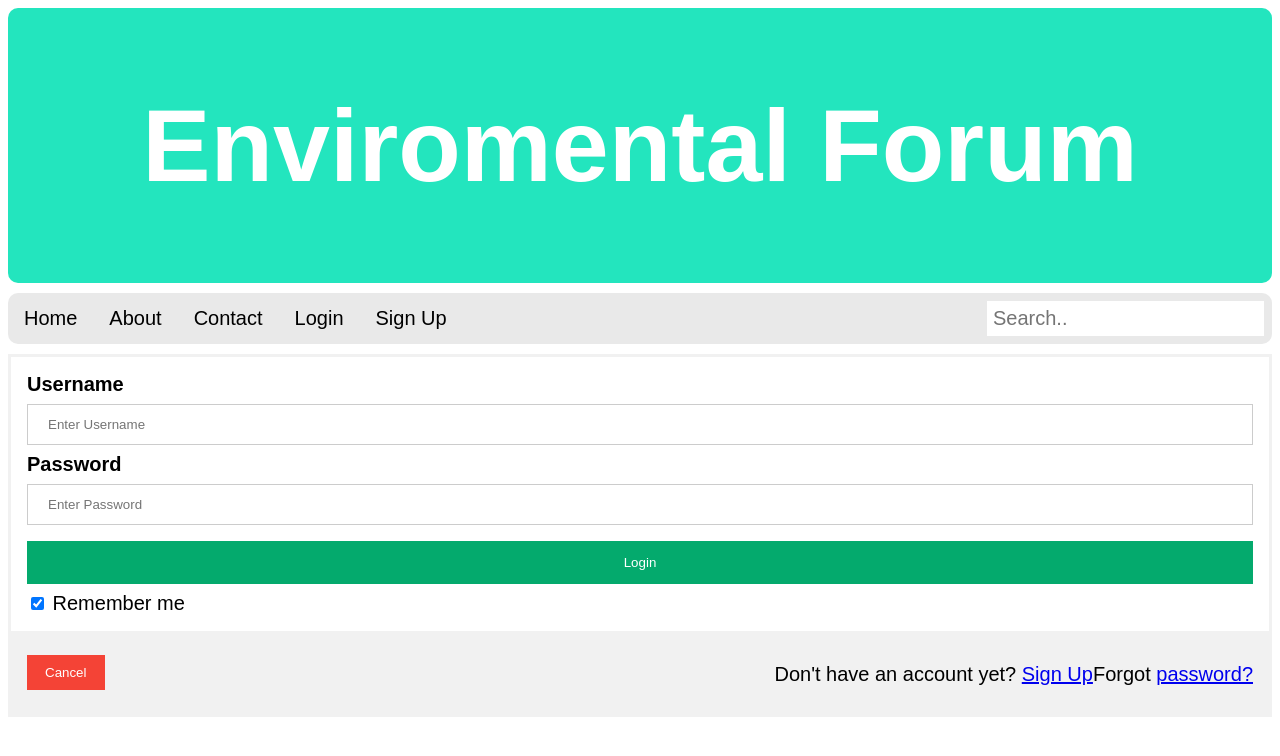
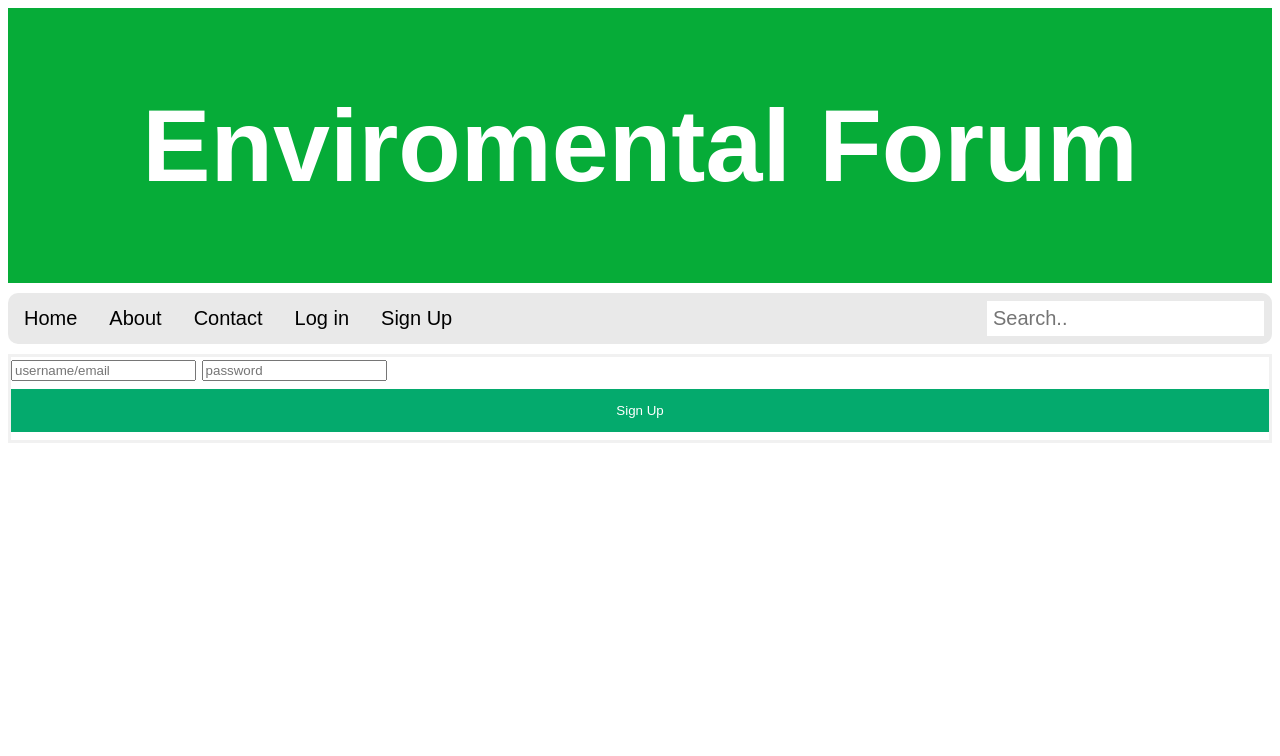
Before and after one commit to Coolejubo/KlimaatForum, a PHP site: page /frontEnd/loginStuff/login.php in a window 1280 px wide. Shown: the top 756 px of the page. Run offline with PHP 8.4, Linux system fonts and the light colour scheme.

Commit message:
Werkend LoginSystem

```diff
--- a/frontEnd/header.php
+++ b/frontEnd/header.php
@@ -1,6 +1,6 @@
 <?php
 
-
+    session_start();
 
 ?>
 
@@ -21,9 +21,17 @@
             <a href="https://webtech-ki46.webtech-uva.nl">Home</a>
             <a href="#about">About</a>
             <a href="#contact">Contact</a>
-            <a href="https://webtech-ki46.webtech-uva.nl/frontEnd/loginStuff/login.php">Login</a>
-            <a href="https://webtech-ki46.webtech-uva.nl/frontEnd/loginStuff/signup.php">Sign Up</a>
+            <?php
+            if (isset($_SESSION['username'])) {
+                echo '<a href="https://webtech-ki46.webtech-uva.nl/frontEnd/profilePage/profilePage.php">Profile</a>';
+                echo '<a href="https://webtech-ki46.webtech-uva.nl/frontEnd/createthread/create_thread.php">Post</a>';
+                echo '<a href="https://webtech-ki46.webtech-uva.nl/backEnd/includes/logout.inc.php">Log out</a>';
+            }
+            else {
+                echo '<a href="https://webtech-ki46.webtech-uva.nl/frontEnd/loginStuff/login.php">Log in</a>';
+                echo '<a href="https://webtech-ki46.webtech-uva.nl/frontEnd/loginStuff/signup.php">Sign Up</a>';
+
+            }
+            ?>
             <input class="searchBar" type="text" placeholder="Search..">
         </div>
-    </body>
-</html>
--- a/frontEnd/homePage/home.css
+++ b/frontEnd/homePage/home.css
@@ -32,12 +32,34 @@ Dit is de css voor de volgende en vorige pagina knoppen */
      border-radius: 50%;
  }
 
+/* Create three equal columns that float next to each other */
+.column {
+    float: left;
+    width: 50%;
+  }
+
+  /* Clear floats after the columns */
+  .row:after {
+    content: "";
+    display: table;
+    clear: both;
+  }
+
+  /* Responsive layout - makes the three columns stack on top of each other instead of next to each other on smaller screens (600px wide or less) */
+  @media screen and (max-width: 600px) {
+    .column {
+      width: 100%;
+    }
+  }
+
+
+
  .messageBox {
      margin-top: 10px;
      padding: 10px;
      border: 2px;
      border-radius: 10px;
-     border-style: groove;
+     border-style: outset;
  }
 
  .messageTitel {
--- a/frontEnd/loginStuff/login.php
+++ b/frontEnd/loginStuff/login.php
@@ -4,29 +4,31 @@
 
 ?>
 
-<form action="https://webtech-ki46.webtech-uva.nl/backEnd/includes/login.inc.php" method="post">
+	<form action="https://webtech-ki46.webtech-uva.nl/backEnd/includes/login.inc.php" method='post'>
+		<input type='text' name="username" placeholder="username/email">
+		<input type='text' name="password" placeholder="password">
+		<button type="submit" name="submit">Sign Up </button>
+	</form>
 
-	<div class="container">
-		<label for="uname"><b>Username</b></label>
-		<input class="loginInput" type="text" placeholder="Enter Username" name="uname" required>
+<?php
 
-		<label for="psw"><b>Password</b></label>
-		<input class="loginInput" type="password" placeholder="Enter Password" name="psw" required>
+if (isset($_GET["error"])) {
+	if ($_GET["error"] == "emptyInput") {
+		echo "<p>Fill in all fields!<?p>";
+	}
+	else if ($_GET["error"] == "smtm1Failed") {
+		echo "<p>Something went wrong with the SQL statement when looking up a user.</p>";
+	}
+	else if ($_GET["error"] == "userInvalid") {
+		echo "<p>The username or email is not registered.<?p>";
+	}
+	else if ($_GET["error"] == "passwordInvalid") {
+		echo "<p>The password is not valid.<?p>";
+	}
 
-		<button type="submit">Login</button>
-		<label>
-			<input type="checkbox" checked="checked" name="remember"> Remember me
-		</label>
-	</div>
+}
+?>
 
-	<div class="container" style="background-color:#f1f1f1">
-		<button type="button" class="cancelbtn">Cancel</button>
-		<span class="psw">Forgot <a href="#">password?</a></span>
-		<span class="psw">Don't have an account yet? <a href="https://webtech-ki46.webtech-uva.nl/frontEnd/loginStuff/signup.php">
-			Sign Up </a></span>
-	</div>
-
-</form>
 
 
 <?php
--- a/frontEnd/style.css
+++ b/frontEnd/style.css
@@ -3,6 +3,10 @@
 html {
     font-family: sans-serif;
     font-size: 20px;
+}
+
+* {
+  box-sizing: border-box;
 }
 
 /* Dit is de styling voor de header die bovenaan elke
@@ -12,11 +16,8 @@ dus je moet werken met size: #vw ofzo. */
 
 .header {
     padding: 10px;
-    border: 4px;
-    border-radius: 10px;
-    border-color: white;
     text-align: center;
-    background: #23e5be;
+    background: hsl(138, 93%, 35%);
     color: white;
     font-size: 4vw;
   }
```
Also changed, not shown: backEnd/includes/connection.php (+4 -3 lines), backEnd/includes/functions.inc.php (+39 -3 lines), backEnd/includes/login.inc.php (+22 -0 lines), backEnd/includes/logout.inc.php (added, +7 -0 lines), backEnd/includes/signup.inc.php (+13 -3 lines), frontEnd/createthread/create_thread.php (added, +25 -0 lines), frontEnd/loginStuff/authenticate.php (added, +10 -0 lines), frontEnd/loginStuff/signup.php (+29 -7 lines), frontEnd/loginStuff/welcome.php (deleted, +0 -17 lines), frontEnd/profilePage/profilePage.php (added, +11 -0 lines), index.php (+13 -1 lines), uva server.session.sql (deleted), 3 other files.
